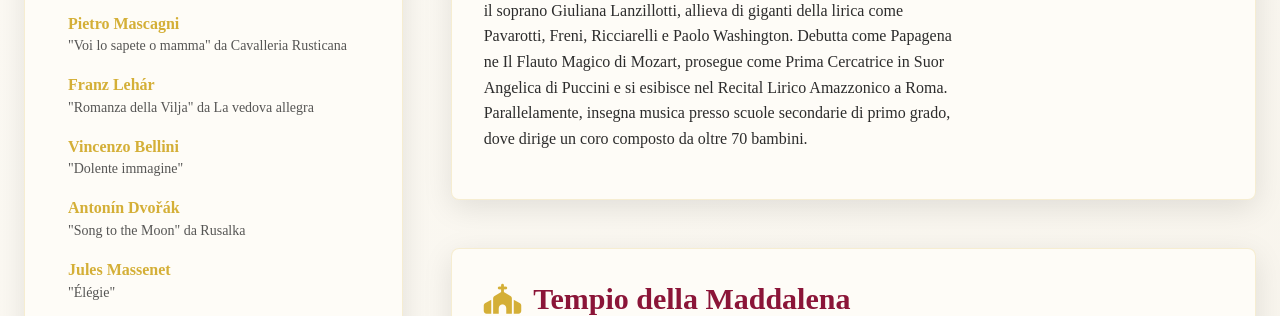
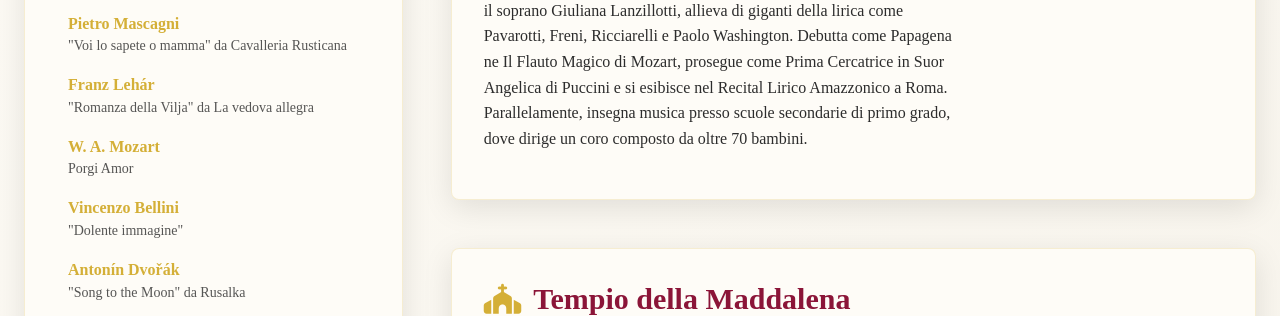
Before and after one commit to Tomtzu93/SopranoDeMarchi, a plain HTML site: page index.html in a window 1280 px wide. Shown: the part 1180-1496 px from the top of the page. Drawn offline with nearby package versions, Linux system fonts and the light colour scheme; no server answers.

Commit message:
Update index.html

```diff
--- a/index.html
+++ b/index.html
@@ -141,6 +141,11 @@
                     <div class="program-item">
                         <h4 class="font-semibold gold-accent">Franz Lehár</h4>
                         <p class="text-sm opacity-80">"Romanza della Vilja" da La vedova allegra</p>
+                    </div>
+
+                    <div class="program-item">
+                        <h4 class="font-semibold gold-accent">W. A. Mozart</h4>
+                        <p class="text-sm opacity-80">Porgi Amor</p>
                     </div>
 
                     <div class="program-item">
```
